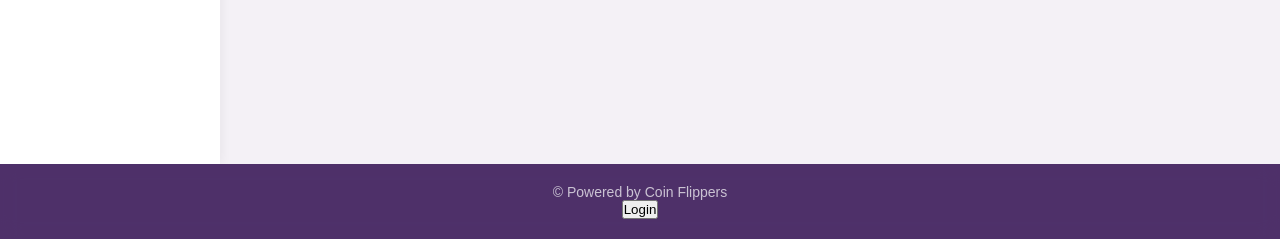
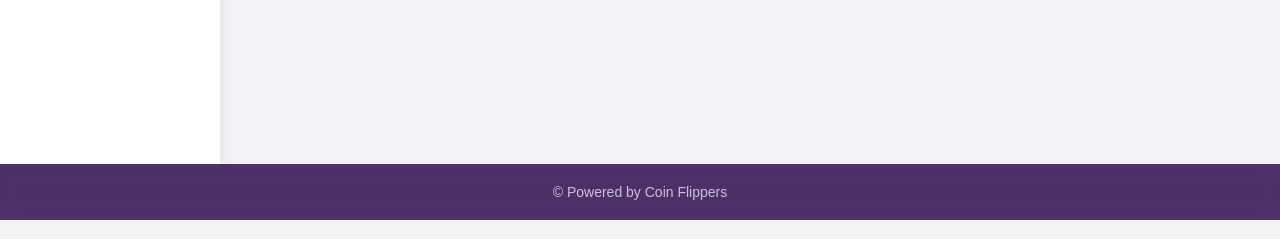
Before and after one commit to gfj2e/Patient_Management_Database, a Flask app: page /login in a window 1280 px wide. Shown: the part 637-876 px from the top of the page. Run offline with Flask 3, Linux system fonts and the light colour scheme.

Commit message:
Update login.html

```diff
--- a/app/auth/templates/login.html
+++ b/app/auth/templates/login.html
@@ -164,7 +164,6 @@
     <!-- Footer -->
     <div class="footer">
         <div>© Powered by Coin Flippers</div>
-    <a href="{{ url_for('patient.patient_home') }}"><button>Login</button></a>
     </div>
 
     <script>
```
